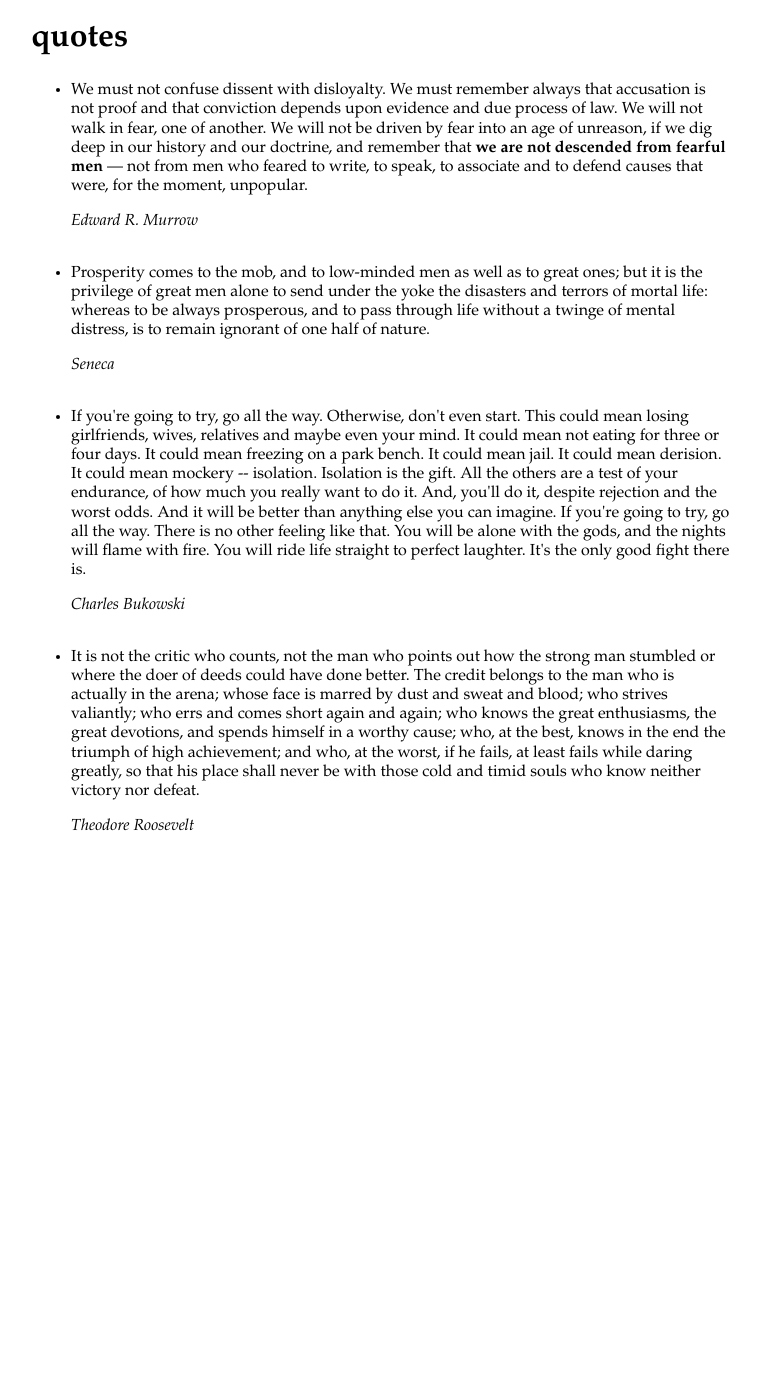
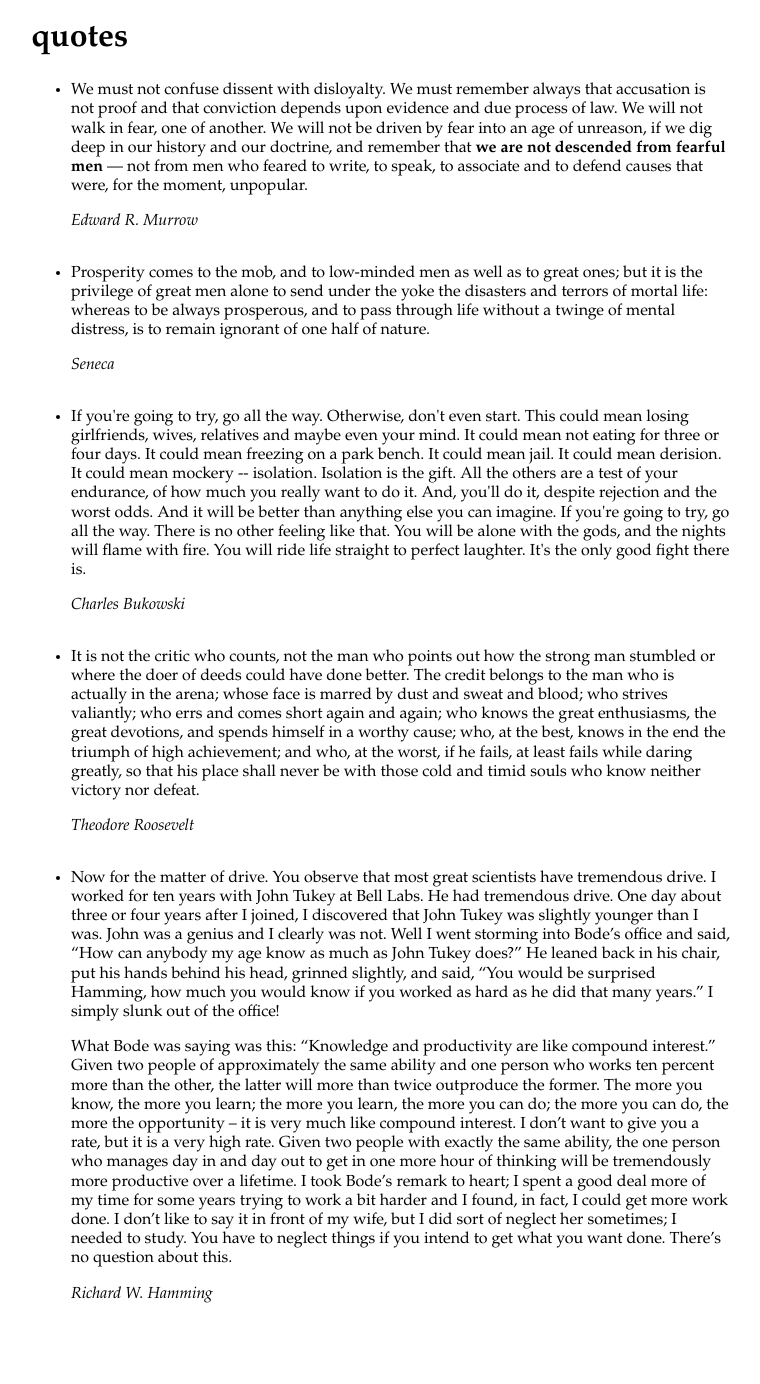
Before and after one commit to jamesob/jamesob.github.io, a Jekyll site: the page quotes.html, which Jekyll copies as it is, in a window 1280 px wide. Shown: the whole page, without its empty margins (29-789 px from the left). Built offline with Jekyll 4.4.1, drawn with Linux system fonts in a browser that asks for light colours; before the commit the page ends 917 px from its top, so only the background shows below that.

Commit message:
hamming quote

```diff
--- a/quotes.html
+++ b/quotes.html
@@ -75,6 +75,43 @@
       </i></p>
       </li>
 
+      <li>
+      <p>
+      Now for the matter of drive. You observe that most great scientists have
+      tremendous drive. I worked for ten years with John Tukey at Bell Labs. He
+      had tremendous drive. One day about three or four years after I joined, I
+      discovered that John Tukey was slightly younger than I was. John was a
+      genius and I clearly was not. Well I went storming into Bode’s office and
+      said, “How can anybody my age know as much as John Tukey does?” He leaned
+      back in his chair, put his hands behind his head, grinned slightly, and
+      said, “You would be surprised Hamming, how much you would know if you
+      worked as hard as he did that many years.” I simply slunk out of the
+      office!
+      </p>
+
+      <p>
+      What Bode was saying was this: “Knowledge and productivity are like
+      compound interest.” Given two people of approximately the same ability
+      and one person who works ten percent more than the other, the latter will
+      more than twice outproduce the former. The more you know, the more you
+      learn; the more you learn, the more you can do; the more you can do, the
+      more the opportunity – it is very much like compound interest. I don’t
+      want to give you a rate, but it is a very high rate. Given two people
+      with exactly the same ability, the one person who manages day in and day
+      out to get in one more hour of thinking will be tremendously more
+      productive over a lifetime. I took Bode’s remark to heart; I spent a good
+      deal more of my time for some years trying to work a bit harder and I
+      found, in fact, I could get more work done. I don’t like to say it in
+      front of my wife, but I did sort of neglect her sometimes; I needed to
+      study.  You have to neglect things if you intend to get what you want
+      done. There’s no question about this.
+      </p>
+
+      <p><i>
+        Richard W. Hamming
+      </i></p>
+      </li>
+
     </ul>
 
 
```
